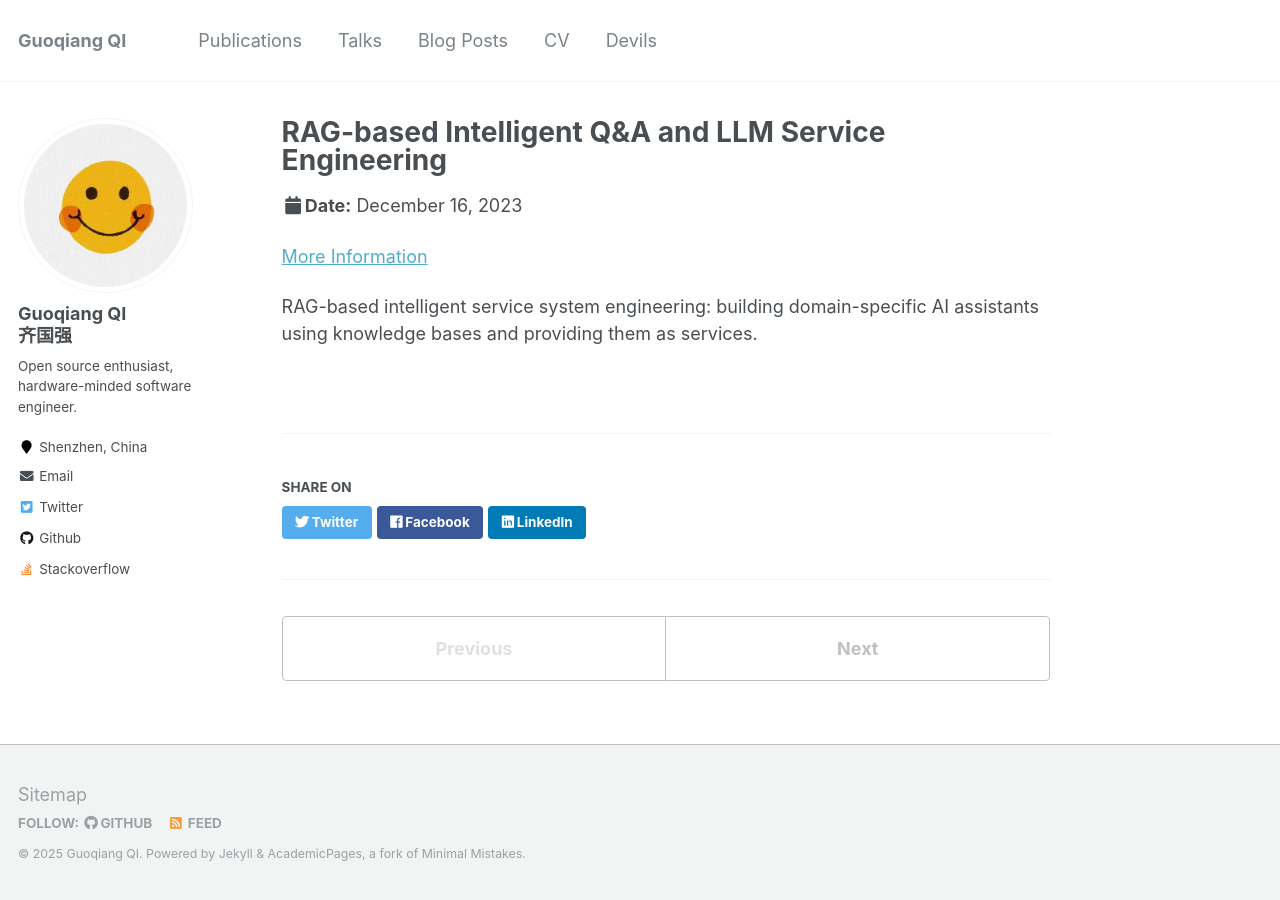
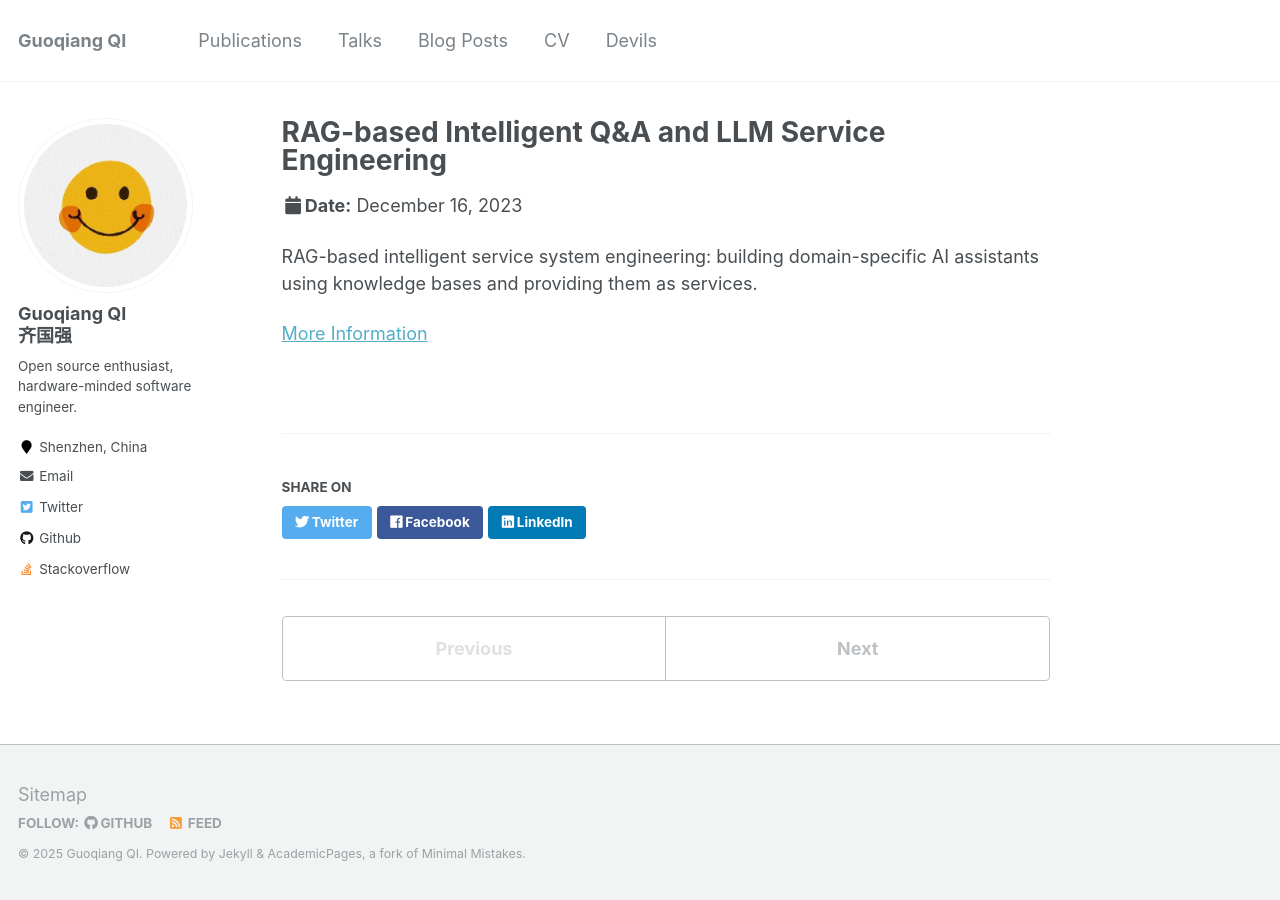
Before and after one commit to guoqiangqi/guoqiangqi.github.io, a Jekyll site: the page built from _talks/2023-12-16-talk-4.md, in a window 1280 px wide. Built offline with Jekyll 4.4.1, drawn with Linux system fonts in a browser that asks for light colours.

Commit message:
Revert "Change messages."
This reverts commit 6a9fba3bf51ffa4555f2d125c8bff34bca4cf96b.

```diff
--- a/_talks/2023-12-16-talk-4.md
+++ b/_talks/2023-12-16-talk-4.md
@@ -8,6 +8,6 @@ date: 2023-12-16
 location: "Beijing, China"
 ---
 
+RAG-based intelligent service system engineering: building domain-specific AI assistants using knowledge bases and providing them as services.
+
 [More Information](https://www.openeuler.org/en/interaction/summit-list/summit2023/)
-
-RAG-based intelligent service system engineering: building domain-specific AI assistants using knowledge bases and providing them as services.
```
Also changed, not shown: _talks/2024-12-20-talk-3.md (+2 -2 lines), _talks/2025-06-03-talk-2.md (+2 -2 lines).
